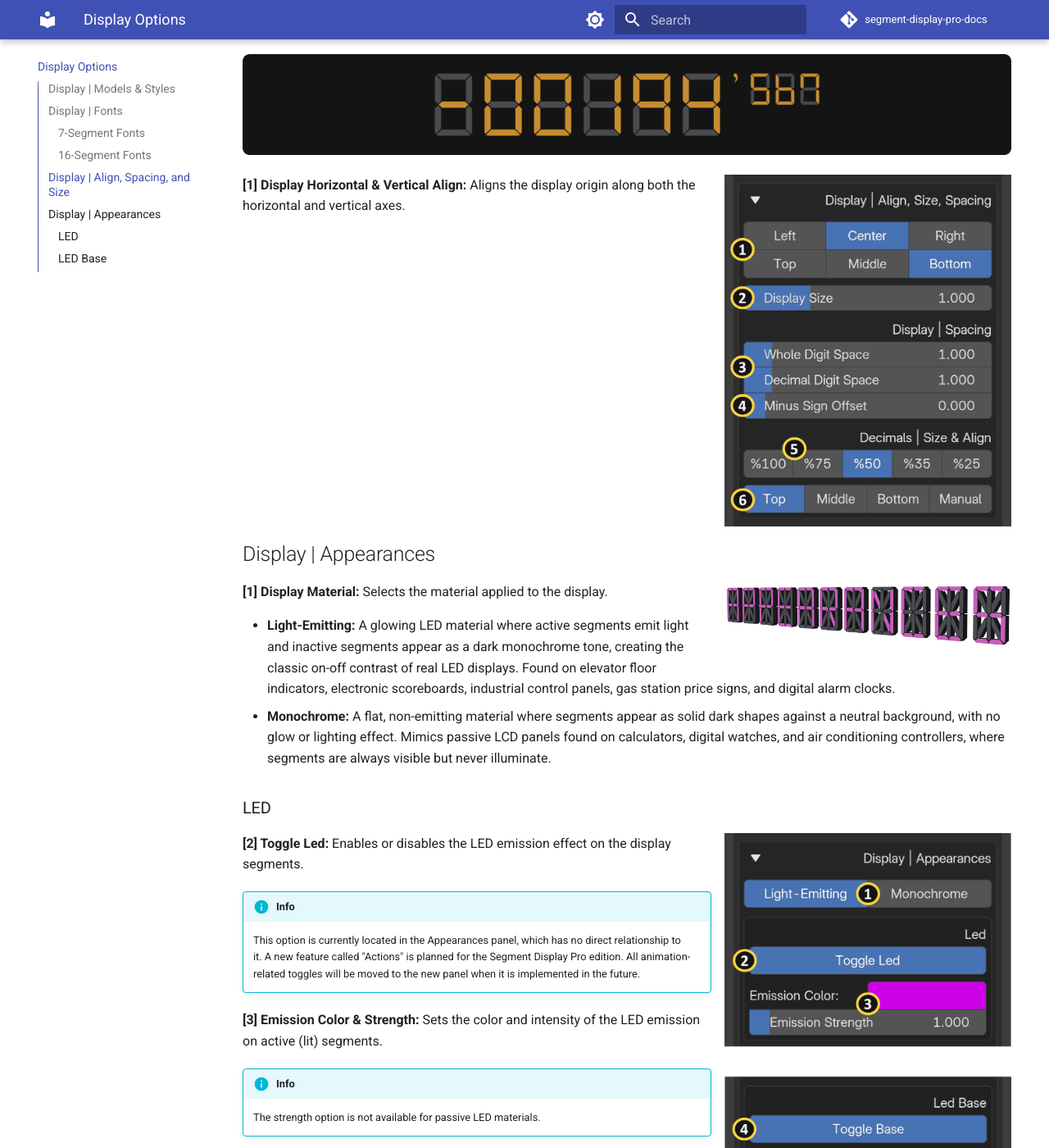
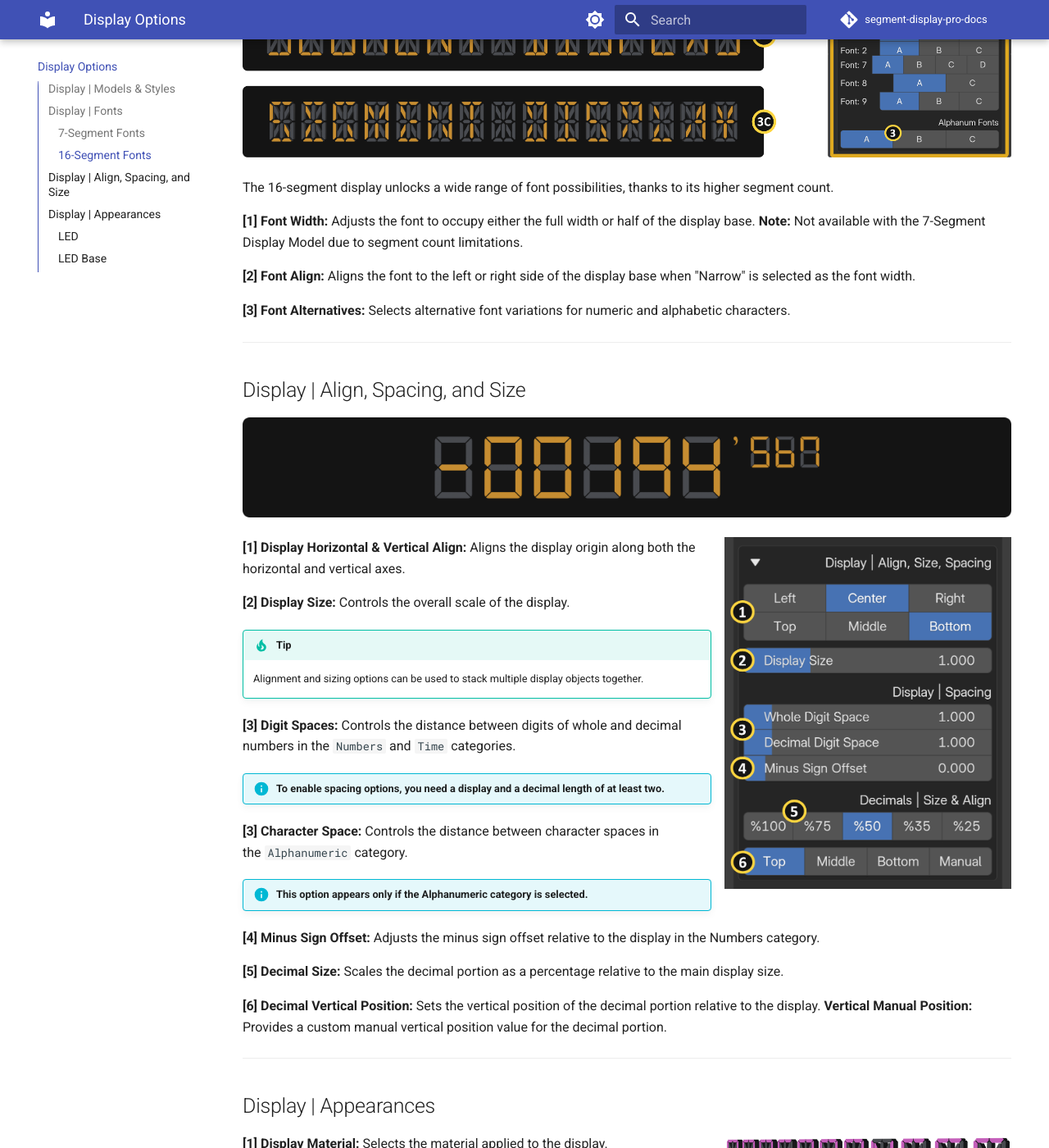
Before and after one commit to ahmetmaya-orion/segment-display-pro-docs, an MkDocs documentation site: the page built from docs/display.md, in a window 1280 px wide and 1400 px high, scrolled down 1872 px. Shown: the whole window at 82% size. Built offline with MkDocs 1.6.1 and Material for MkDocs 9.7.7, drawn with Linux system fonts in a browser that asks for light colours; comment, search, counter and statistics services are not loaded; some of the changed text lies outside the part shown.

Commit message:
Display Options | Descriptions

```diff
--- a/docs/display.md
+++ b/docs/display.md
@@ -11,12 +11,35 @@ The display is the core visual element of any segment display, the panel of illu
 
 **[1] Segment Display Models:** Selects the segment display model used for your digits and letters (e.g., 7-segment, 16-segment).
 
+**[2] Display Styles:** Selects a visual style preset for the segment display.
 
+!!! info wrap
+    Only a single style is currently available. Additional styles are under development and will be included in future versions.
+
+**[3] Segment Thickness:** Controls the thickness of individual segments in the display.
+
+**[4] Segment Gap:** Adjusts the gap between individual segments within each character.
+
+**[5] Display Angle:** Sets the display angle between straight and sheared (italicized) orientations.
+
+---
 
 ## Display | Fonts {: .clear }
 ### 7-Segment Fonts
 
-![Display 7-seg Fonts](assets/images/display_options/disp_7seg_fonts_display.png){ align=right width="1100" }
+<div class="grid" markdown>
+
+<figure markdown>
+  ![Addon FPS](assets/images/display_options/disp_7seg_fonts_a.png){ width="400" }
+  <figcaption>Font - A</figcaption>
+</figure>
+
+<figure markdown>
+  ![Scene FPS](assets/images/display_options/disp_7seg_fonts_b.png){ width="400" }
+  <figcaption>Font - B</figcaption>
+</figure>
+
+</div>
 
 ![Display 7-seg Fonts](assets/images/display_options/disp_7seg_fonts_ui.png){ align=right width="350" }
 
@@ -24,14 +47,21 @@ Switches to an alternative font variation. This option is limited to the digits
 
 <div class="clear" style="height: 1em;">&nbsp;</div>
 
+---
+
 ### 16-Segment Fonts {: .clear }
 
-![Display 16-seg Fonts](assets/images/display_options/disp_16seg_fonts.png){ width="1100" }
+![Display 16-seg Fonts](assets/images/display_options/disp_16seg_fonts_v2.png){ width="1100" }
 
 The 16-segment display unlocks a wide range of font possibilities, thanks to its higher segment count.
 
+**[1] Font Width:** Adjusts the font to occupy either the full width or half of the display base. **Note:** Not available with the 7-Segment Display Model due to segment count limitations.
 
+**[2] Font Align:** Aligns the font to the left or right side of the display base when "Narrow" is selected as the font width.
 
+**[3] Font Alternatives:** Selects alternative font variations for numeric and alphabetic characters.
+
+---
 
 ## Display | Align, Spacing, and Size {: .clear }
 
@@ -41,7 +71,26 @@ The 16-segment display unlocks a wide range of font possibilities, thanks to its
 
 **[1] Display Horizontal & Vertical Align:** Aligns the display origin along both the horizontal and vertical axes.
 
+**[2] Display Size:** Controls the overall scale of the display.
 
+!!! tip wrap
+    Alignment and sizing options can be used to stack multiple display objects together.
+
+**[3] Digit Spaces:** Controls the distance between digits of whole and decimal numbers in the `Numbers` and `Time` categories.
+
+!!! info wrap "To enable spacing  options, you need a display and a decimal length of at least two."
+
+**[3] Character Space:** Controls the distance between character spaces in the `Alphanumeric` category.
+
+!!! info wrap "This option appears only if the Alphanumeric category is selected."
+
+**[4] Minus Sign Offset:** Adjusts the minus sign offset relative to the display in the Numbers category.
+
+**[5] Decimal Size:** Scales the decimal portion as a percentage relative to the main display size.
+
+**[6] Decimal Vertical Position:** Sets the vertical position of the decimal portion relative to the display. **Vertical Manual Position:** Provides a custom manual vertical position value for the decimal portion.
+
+---
 
 ## Display | Appearances {: .clear }
 
@@ -51,7 +100,6 @@ The 16-segment display unlocks a wide range of font possibilities, thanks to its
 
 - **Light-Emitting:** A glowing LED material where active segments emit light and inactive segments appear as a dark monochrome tone, creating the classic on-off contrast of real LED displays. Found on elevator floor indicators, electronic scoreboards, industrial control panels, gas station price signs, and digital alarm clocks.
 - **Monochrome:**  A flat, non-emitting material where segments appear as solid dark shapes against a neutral background, with no glow or lighting effect. Mimics passive LCD panels found on calculators, digital watches, and air conditioning controllers, where segments are always visible but never illuminate.
-
 
 ### LED {: .clear }
 
@@ -67,5 +115,16 @@ The 16-segment display unlocks a wide range of font possibilities, thanks to its
 !!! info wrap
     The strength option is not available for passive LED materials.
 
+### LED Base
 
-### LED Base
+**[4] Toggle Led Base:** Enables or disables the display base panel behind the segments.
+
+**[5] Base | Top/Side Colors:** Sets the color of the side/top surfaces of the base behind active segments. Each LED material has its own specific color settings.
+
+**[6] Minus Sign Base Visibility:** Keeps the minus sign base permanently visible, even when the minus sign is disabled in the Numbers panel.
+
+**[7] Minus Sign Base Style:** Selects whether to display the complete digit base or only the the minus sign's base.
+
+**[8] Digit Separator Base Style:** Selects whether to display the complete digit base or only the separator segment variations. For a more realistic look, select "Whole Display."
+
+**[9] Base Z Offset & Thickness:** Controls the distance from the display base to the LED surface and the overall thickness of the base panel.
```
Also changed, not shown: docs/assets/images/display_options/disp_16seg_fonts_v1.png (renamed from docs/assets/images/display_options/disp_16seg_fonts.png), docs/assets/images/display_options/disp_16seg_fonts_v2.png (added), docs/assets/images/display_options/disp_7seg_fonts_a.png (added), docs/assets/images/display_options/disp_7seg_fonts_b.png (added).
